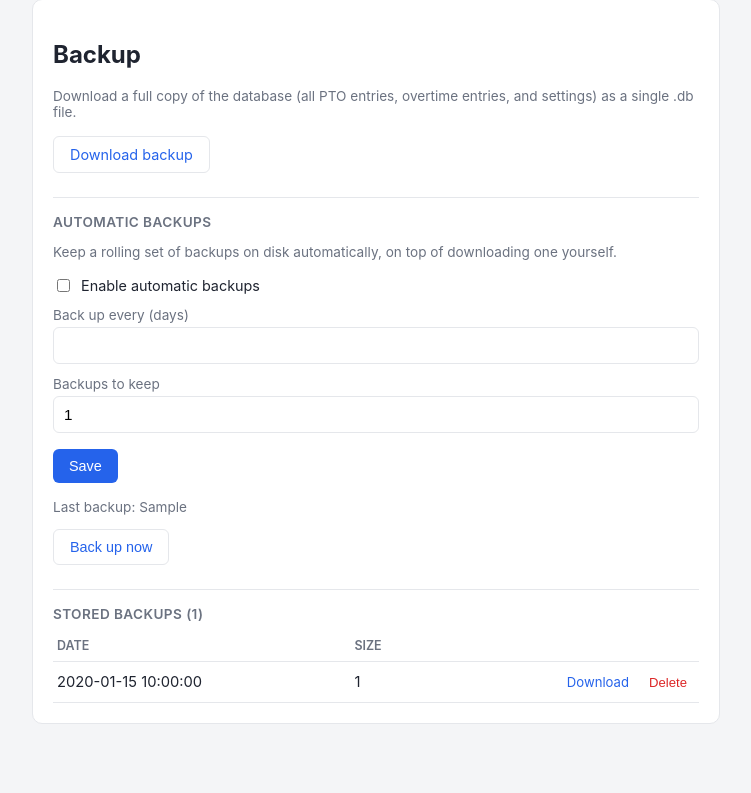
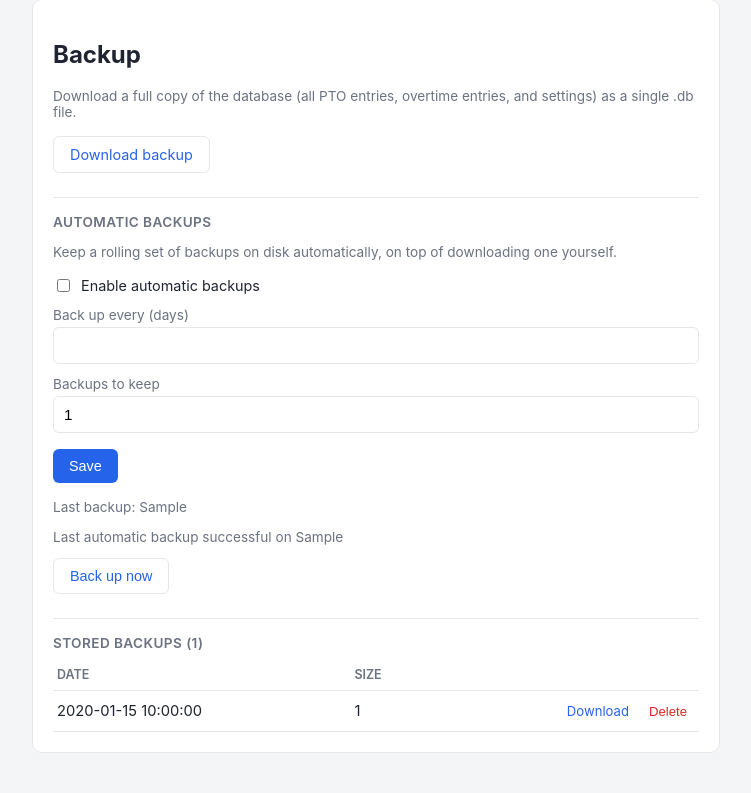
Before and after one commit to Boisti13/pto-tracker, a Flask app: template templates/allowance.html in a window 1280 px wide. Shown: the part 2173-2966 px from the top of the page, without its empty margins (264-1015 px from the left). Before the commit the page ends 2897 px from the top, so only its background shows below. Run offline with Flask 3, Linux system fonts and the light colour scheme; the template is opened without the code that fills it: most values are stand-ins (such as "Sample title", 1, 10 or a date in 2020).

Commit message:
Show last successful automatic backup separately from last backup
"Last backup" already got updated by both manual "Back up now" clicks
and scheduled runs, so it couldn't actually confirm the automation
itself was working. Add a separate backup_last_auto_at, set only right
after a scheduled backup succeeds, and show it in Settings as "Last
automatic backup successful on DD-MM-YYYY" (or "not yet run"). Also
flash a confirmation on manual "Back up now".

Co-Authored-By: Claude Sonnet 5 <noreply@anthropic.com>

```diff
--- a/app.py
+++ b/app.py
@@ -1266,6 +1266,7 @@ def allowance():
         backup_interval_days=get_backup_interval_days(),
         backup_keep_count=get_backup_keep_count(),
         backup_last_at_display=_format_backup_last_at(),
+        backup_last_auto_display=_format_backup_last_auto_at(),
         stored_backups=_list_backups(),
     )
 
@@ -1419,6 +1420,16 @@ def _format_backup_last_at():
         return datetime.fromisoformat(raw).strftime("%d %b %Y, %H:%M UTC")
     except ValueError:
         return "never"
+
+
+def _format_backup_last_auto_at():
+    raw = get_setting("backup_last_auto_at", "")
+    if not raw:
+        return None
+    try:
+        return datetime.fromisoformat(raw).strftime(DISPLAY_DATE_FORMAT)
+    except ValueError:
+        return None
 
 
 def _maybe_run_scheduled_backup():
@@ -1452,6 +1463,7 @@ def _maybe_run_scheduled_backup():
             return
         _create_backup()
         _prune_backups(get_backup_keep_count())
+        set_setting("backup_last_auto_at", now_str)
 
 
 def _backup_scheduler_loop():
@@ -1487,6 +1499,7 @@ def run_backup_now():
     _create_backup()
     set_setting("backup_last_at", datetime.now(timezone.utc).isoformat())
     _prune_backups(get_backup_keep_count())
+    flash("Backup created.", "success")
     return redirect(url_for("allowance"))
 
 
--- a/templates/allowance.html
+++ b/templates/allowance.html
@@ -165,6 +165,9 @@
     <p style="margin-top:16px;"><button class="btn" type="submit">Save</button></p>
   </form>
   <p class="muted" style="margin-top:4px;">Last backup: {{ backup_last_at_display }}</p>
+  <p class="muted" style="margin-top:2px;">
+    {% if backup_last_auto_display %}Last automatic backup successful on {{ backup_last_auto_display }}{% else %}Last automatic backup: not yet run{% endif %}
+  </p>
   <form method="post" action="{{ url_for('run_backup_now') }}" style="margin-top:8px;">
     <input type="hidden" name="csrf_token" value="{{ csrf_token() }}">
     <button class="btn secondary" type="submit">Back up now</button>
```
